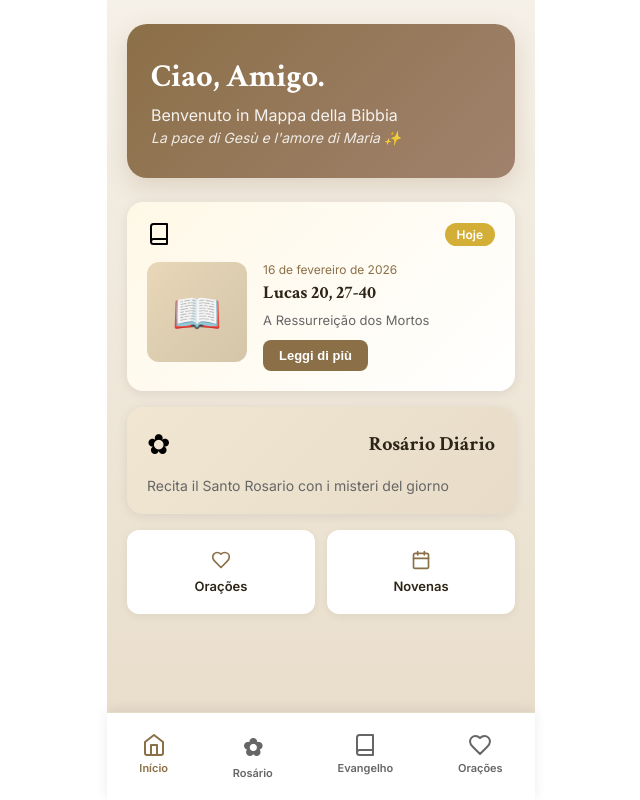
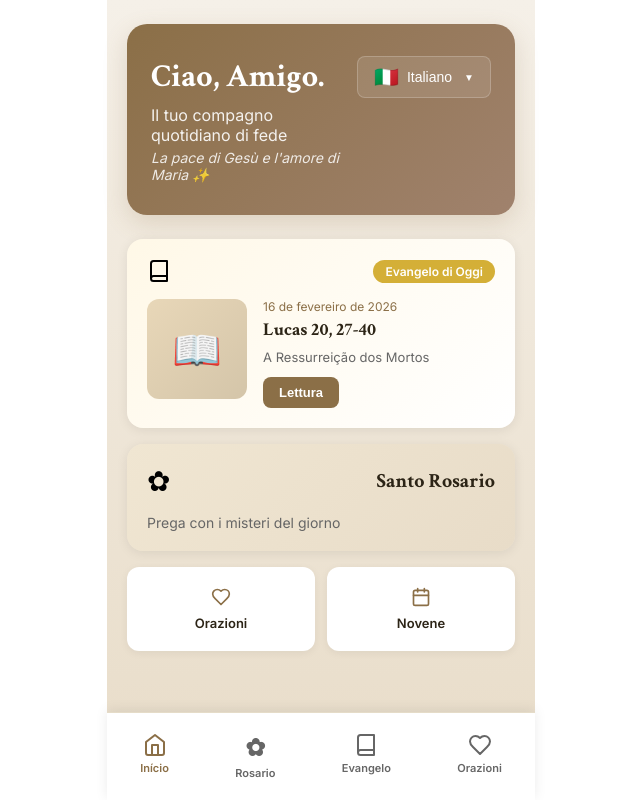
Before and after one commit to talescor-spec/mappa-cattolico, a React (Vite) app: page / in a window 1280 px wide. Shown: the whole page, without its empty margins (319-959 px from the left). Built offline with nearby package versions, Linux system fonts and the light colour scheme.

Commit message:
Update App.jsx

```diff
--- a/src/App.jsx
+++ b/src/App.jsx
@@ -1,7 +1,10 @@
 import React, { useState, useEffect } from 'react';
 import { Calendar, Book, Heart, Home, Menu, ChevronRight, Check } from 'lucide-react';
+import { LanguageProvider, useLanguage } from './contexts/LanguageContext';
+import LanguageSelector from './components/LanguageSelector';
 
-export default function MappaCattolico() {
+function MappaCattolicoContent() {
+  const { t } = useLanguage(); // Hook para traduções
   const [currentPage, setCurrentPage] = useState('home');
   const [selectedMystery, setSelectedMystery] = useState(null);
   const [rosaryProgress, setRosaryProgress] = useState({});
@@ -36,51 +39,51 @@ export default function MappaCattolico() {
 
   const mysteries = {
     gozosos: {
-      name: 'Mistérios Gozosos',
-      day: 'Segunda e Sábado',
+      name: t('mysteriesJoyful'),
+      day: `${t('monday')} e ${t('saturday')}`,
       color: '#D4AF37',
       mysteries: [
-        'Anunciação do Anjo a Maria',
-        'Visitação de Maria a Isabel',
-        'Nascimento de Jesus',
-        'Apresentação de Jesus no Templo',
-        'Perda e Encontro do Menino Jesus'
+        t('joyful1'),
+        t('joyful2'),
+        t('joyful3'),
+        t('joyful4'),
+        t('joyful5')
       ]
     },
     luminosos: {
-      name: 'Mistérios Luminosos',
-      day: 'Quinta-feira',
+      name: t('mysteriesLuminous'),
+      day: t('thursday'),
       color: '#FFD700',
       mysteries: [
-        'Batismo de Jesus no Jordão',
-        'Bodas de Caná',
-        'Anúncio do Reino de Deus',
-        'Transfiguração de Jesus',
-        'Instituição da Eucaristia'
+        t('luminous1'),
+        t('luminous2'),
+        t('luminous3'),
+        t('luminous4'),
+        t('luminous5')
       ]
     },
     dolorosos: {
-      name: 'Mistérios Dolorosos',
-      day: 'Terça e Sexta',
+      name: t('mysteriesSorrowful'),
+      day: `${t('tuesday')} e ${t('friday')}`,
       color: '#8B4513',
       mysteries: [
-        'Agonia de Jesus no Horto',
-        'Flagelação de Jesus',
-        'Coroação de Espinhos',
-        'Jesus Carrega a Cruz',
-        'Crucificação e Morte de Jesus'
+        t('sorrowful1'),
+        t('sorrowful2'),
+        t('sorrowful3'),
+        t('sorrowful4'),
+        t('sorrowful5')
       ]
     },
     gloriosos: {
-      name: 'Mistérios Gloriosos',
-      day: 'Quarta e Domingo',
+      name: t('mysteriesGlorious'),
+      day: `${t('wednesday')} e ${t('sunday')}`,
       color: '#DAA520',
       mysteries: [
-        'Ressurreição de Jesus',
-        'Ascensão de Jesus ao Céu',
-        'Vinda do Espírito Santo',
-        'Assunção de Maria',
-        'Coroação de Maria'
+        t('glorious1'),
+        t('glorious2'),
+        t('glorious3'),
+        t('glorious4'),
+        t('glorious5')
       ]
     }
   };
@@ -100,19 +103,19 @@ Jesus respondeu: "Os filhos deste mundo casam-se; mas os que são julgados digno
 
   const prayers = [
     {
-      title: 'Ave Maria',
+      title: t('hailMary'),
       text: 'Ave Maria, cheia de graça, o Senhor é convosco. Bendita sois vós entre as mulheres e bendito é o fruto do vosso ventre, Jesus. Santa Maria, Mãe de Deus, rogai por nós, pecadores, agora e na hora da nossa morte. Amém.'
     },
     {
-      title: 'Pai Nosso',
+      title: t('ourFather'),
       text: 'Pai nosso, que estais no céu, santificado seja o vosso nome, venha a nós o vosso reino, seja feita a vossa vontade assim na terra como no céu. O pão nosso de cada dia nos dai hoje, perdoai as nossas ofensas assim como nós perdoamos a quem nos tem ofendido, e não nos deixeis cair em tentação, mas livrai-nos do mal. Amém.'
     },
     {
-      title: 'Glória ao Pai',
+      title: t('gloryBe'),
       text: 'Glória ao Pai, ao Filho e ao Espírito Santo. Como era no princípio, agora e sempre. Amém.'
     },
     {
-      title: 'Salve Rainha',
+      title: t('hailHolyQueen'),
       text: 'Salve, Rainha, mãe de misericórdia, vida, doçura, esperança nossa, salve! A vós bradamos, os degredados filhos de Eva. A vós suspiramos, gemendo e chorando neste vale de lágrimas. Eia, pois, advogada nossa, esses vossos olhos misericordiosos a nós volvei, e depois deste desterro mostrai-nos Jesus, bendito fruto do vosso ventre. Ó clemente, ó piedosa, ó doce sempre Virgem Maria.'
     }
   ];
@@ -121,15 +124,20 @@ Jesus respondeu: "Os filhos deste mundo casam-se; mas os que são julgados digno
   const HomePage = () => (
     <div className="page-content">
       <div className="greeting-card">
-        <h1 className="greeting">Ciao, {userName}.</h1>
-        <p className="subtitle">Benvenuto in Mappa della Bibbia</p>
-        <p className="verse">La pace di Gesù e l'amore di Maria ✨</p>
+        <div style={{ display: 'flex', justifyContent: 'space-between', alignItems: 'start' }}>
+          <div>
+            <h1 className="greeting">Ciao, {userName}.</h1>
+            <p className="subtitle">{t('appSubtitle')}</p>
+            <p className="verse">La pace di Gesù e l'amore di Maria ✨</p>
+          </div>
+          <LanguageSelector />
+        </div>
       </div>
 
       <div className="feature-card gospel-card" onClick={() => setCurrentPage('gospel')}>
         <div className="card-header">
           <Book size={24} />
-          <span className="card-badge">Hoje</span>
+          <span className="card-badge">{t('todayGospel')}</span>
         </div>
         <div className="gospel-preview">
           <div className="gospel-image"></div>
@@ -137,7 +145,7 @@ Jesus respondeu: "Os filhos deste mundo casam-se; mas os que são julgados digno
             <p className="gospel-date">{gospelReading.date}</p>
             <h3 className="gospel-title">{gospelReading.reference}</h3>
             <p className="gospel-excerpt">{gospelReading.title}</p>
-            <button className="read-more">Leggi di più</button>
+            <button className="read-more">{t('reading')}</button>
           </div>
         </div>
       </div>
@@ -145,19 +153,19 @@ Jesus respondeu: "Os filhos deste mundo casam-se; mas os que são julgados digno
       <div className="feature-card rosary-card" onClick={() => setCurrentPage('rosary')}>
         <div className="card-header">
           <div className="rosary-icon">✿</div>
-          <h3>Rosário Diário</h3>
+          <h3>{t('rosaryTitle')}</h3>
         </div>
-        <p className="card-description">Recita il Santo Rosario con i misteri del giorno</p>
+        <p className="card-description">{t('rosarySubtitle')}</p>
       </div>
 
       <div className="quick-links">
         <div className="quick-link" onClick={() => setCurrentPage('prayers')}>
           <Heart size={20} />
-          <span>Orações</span>
+          <span>{t('prayers')}</span>
         </div>
         <div className="quick-link" onClick={() => setCurrentPage('novena')}>
           <Calendar size={20} />
-          <span>Novenas</span>
+          <span>{t('novenas')}</span>
         </div>
       </div>
     </div>
@@ -167,8 +175,8 @@ Jesus respondeu: "Os filhos deste mundo casam-se; mas os que são julgados digno
   const RosaryPage = () => (
     <div className="page-content rosary-page">
       <div className="page-header">
-        <h1>Rosário Diário</h1>
-        <p className="page-subtitle">Escolha os Mistérios para meditar</p>
+        <h1>{t('rosaryTitle')}</h1>
+        <p className="page-subtitle">{t('selectMystery')}</p>
       </div>
 
       {selectedMystery ? (
@@ -199,7 +207,7 @@ Jesus respondeu: "Os filhos deste mundo casam-se; mas os que são julgados digno
                       />
                     ))}
                   </div>
-                  {completed && <div className="completed-badge">✓ Completo</div>}
+                  {completed && <div className="completed-badge">✓ {t('completed')}</div>}
                 </div>
               </div>
             );
@@ -221,13 +229,13 @@ Jesus respondeu: "Os filhos deste mundo casam-se; mas os que são julgados digno
       setCurrentMysteryIndex(Math.floor(newBead / 11));
     };
 
-    const beadType = currentBead % 11 === 0 ? 'Pai Nosso' : 'Ave Maria';
+    const beadType = currentBead % 11 === 0 ? t('ourFather') : t('hailMary');
     const currentMystery = mystery.mysteries[currentMysteryIndex];
 
     return (
       <div className="rosary-prayer">
         <button className="back-button" onClick={() => setSelectedMystery(null)}>
-          ← Voltar
+          ← {t('previous')}
         </button>
 
         <div className="prayer-card">
@@ -236,17 +244,17 @@ Jesus respondeu: "Os filhos deste mundo casam-se; mas os que são julgados digno
           {currentBead < 53 ? (
             <>
               <div className="current-mystery">
-                <span className="mystery-number">{currentMysteryIndex + 1}º Mistério</span>
+                <span className="mystery-number">{currentMysteryIndex + 1}º {t('mystery')}</span>
                 <h3>{currentMystery}</h3>
               </div>
 
               <div className="prayer-display">
                 <div className="prayer-icon" style={{ backgroundColor: mystery.color }}>
-                  {beadType === 'Pai Nosso' ? '✕' : '✿'}
+                  {beadType === t('ourFather') ? '✕' : '✿'}
                 </div>
                 <h4>{beadType}</h4>
                 <p className="prayer-text">
-                  {beadType === 'Ave Maria' ? prayers[0].text : prayers[1].text}
+                  {beadType === t('hailMary') ? prayers[0].text : prayers[1].text}
                 </p>
               </div>
 
@@ -256,14 +264,14 @@ Jesus respondeu: "Os filhos deste mundo casam-se; mas os que são julgados digno
 
               <button className="pray-button" onClick={advanceBead} style={{ backgroundColor: mystery.color }}>
                 <Check size={20} />
-                Rezar e Avançar
+                {t('next')}
               </button>
             </>
           ) : (
             <div className="completion-message">
               <div className="completion-icon">✓</div>
-              <h3>Rosário Completo!</h3>
-              <p>Você completou os {mystery.name} hoje.</p>
+              <h3>{t('completed')}!</h3>
+              <p>{mystery.name}</p>
               <button
                 className="pray-button"
                 onClick={() => {
@@ -273,7 +281,7 @@ Jesus respondeu: "Os filhos deste mundo casam-se; mas os que são julgados digno
                 }}
                 style={{ backgroundColor: mystery.color }}
               >
-                Rezar Novamente
+                {t('reset')}
               </button>
             </div>
           )}
@@ -286,7 +294,7 @@ Jesus respondeu: "Os filhos deste mundo casam-se; mas os que são julgados digno
   const GospelPage = () => (
     <div className="page-content gospel-page">
       <div className="page-header">
-        <h1>Evangelho do Dia</h1>
+        <h1>{t('gospelTitle')}</h1>
         <p className="page-subtitle">{gospelReading.date}</p>
       </div>
 
@@ -302,7 +310,7 @@ Jesus respondeu: "Os filhos deste mundo casam-se; mas os que são julgados digno
       </div>
 
       <div className="reflection-section">
-        <h3>Reflexão</h3>
+        <h3>{t('reflection')}</h3>
         <p>Jesus nos ensina sobre a vida eterna e a ressurreição. A vida após a morte não é uma continuação desta vida terrena, mas uma nova realidade onde seremos como anjos, filhos de Deus na glória eterna.</p>
       </div>
     </div>
@@ -312,8 +320,8 @@ Jesus respondeu: "Os filhos deste mundo casam-se; mas os que são julgados digno
   const PrayersPage = () => (
     <div className="page-content prayers-page">
       <div className="page-header">
-        <h1>Orações</h1>
-        <p className="page-subtitle">Orações tradicionais católicas</p>
+        <h1>{t('prayersTitle')}</h1>
+        <p className="page-subtitle">{t('prayersSubtitle')}</p>
       </div>
 
       {prayers.map((prayer, index) => (
@@ -329,8 +337,8 @@ Jesus respondeu: "Os filhos deste mundo casam-se; mas os que são julgados digno
   const NovenaPage = () => (
     <div className="page-content novena-page">
       <div className="page-header">
-        <h1>Novenas</h1>
-        <p className="page-subtitle">Novenas e devoções especiais</p>
+        <h1>{t('novenasTitle')}</h1>
+        <p className="page-subtitle">{t('novenasSubtitle')}</p>
       </div>
 
       <div className="novena-list">
@@ -1026,23 +1034,31 @@ Jesus respondeu: "Os filhos deste mundo casam-se; mas os que são julgados digno
           onClick={() => setCurrentPage('rosary')}
         >
           <span style={{ fontSize: '24px' }}>✿</span>
-          <span>Rosário</span>
+          <span>{t('rosary')}</span>
         </div>
         <div
           className={`nav-item ${currentPage === 'gospel' ? 'active' : ''}`}
           onClick={() => setCurrentPage('gospel')}
         >
           <Book size={24} />
-          <span>Evangelho</span>
+          <span>{t('gospel')}</span>
         </div>
         <div
           className={`nav-item ${currentPage === 'prayers' ? 'active' : ''}`}
           onClick={() => setCurrentPage('prayers')}
         >
           <Heart size={24} />
-          <span>Orações</span>
+          <span>{t('prayers')}</span>
         </div>
       </div>
     </div>
   );
 }
+
+export default function MappaCattolico() {
+  return (
+    <LanguageProvider>
+      <MappaCattolicoContent />
+    </LanguageProvider>
+  );
+}
```
